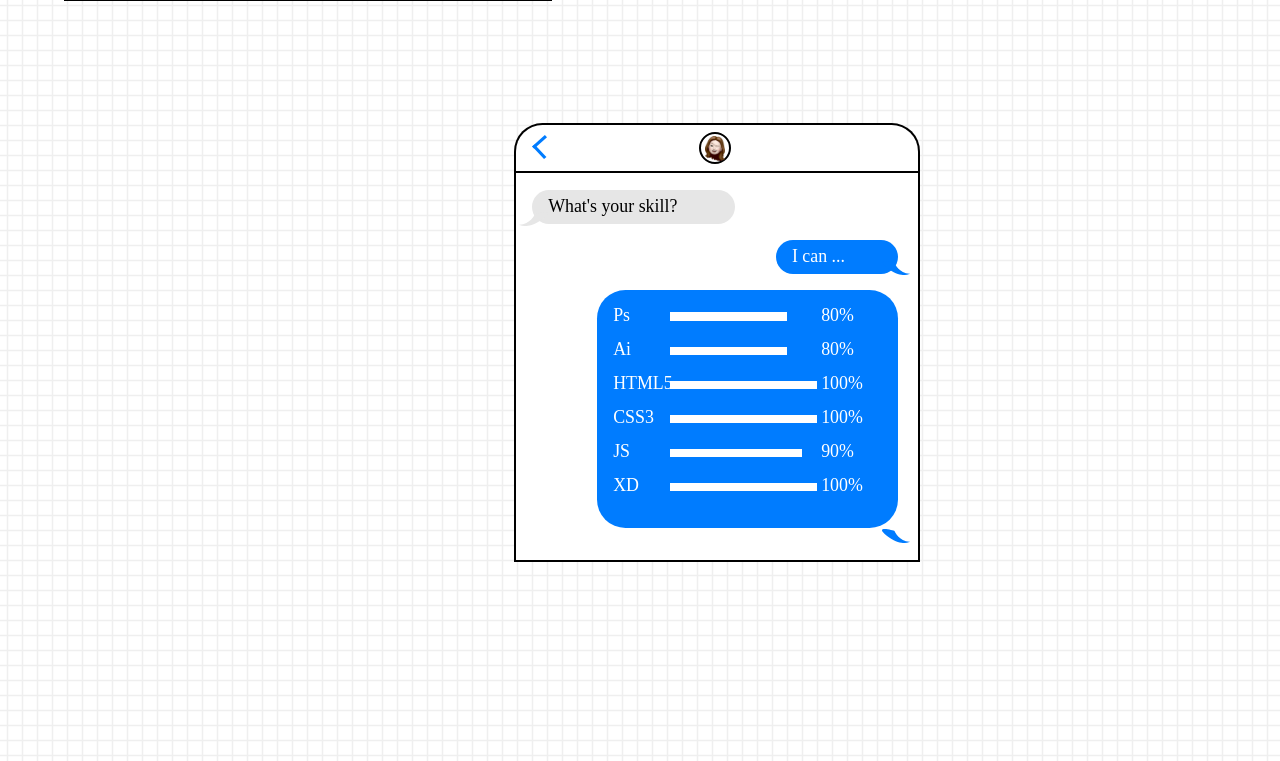
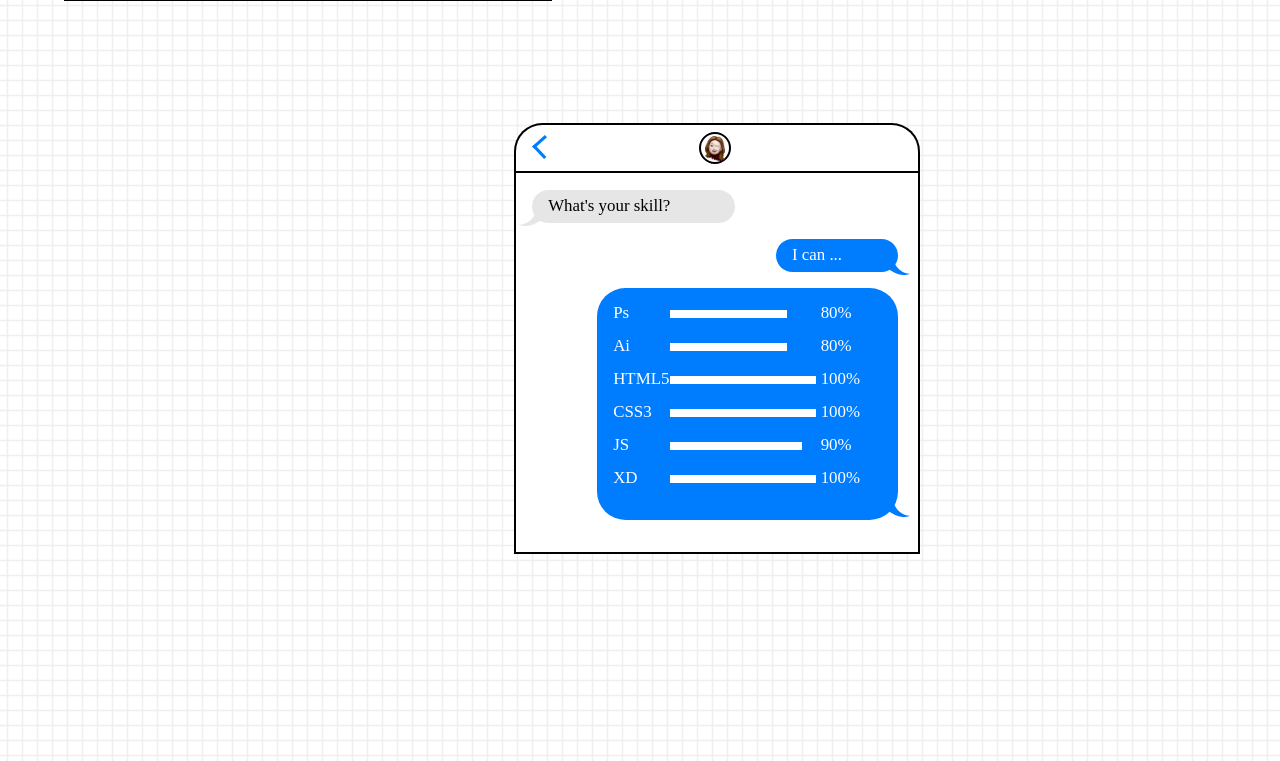
Before and after one commit to chaeveen/chaeveen.github.io, a PHP site: page / in a window 1280 px wide. Shown: the part 1367-2128 px from the top of the page. Run offline with PHP 8.4, Linux system fonts and the light colour scheme; some web fonts are replaced.

Commit message:
Update main.css

```diff
--- a/css/main.css
+++ b/css/main.css
@@ -525,7 +525,7 @@ section.main {
 .skill .content {
     background-color: #fff;
     border: #000 2px solid;
-    font-size: 1.375rem;
+    font-size: 1.3rem;
     padding: 1.25rem;
 }
 
@@ -583,7 +583,7 @@ section.main {
     display: block;
     width: 2.188rem;
     position: absolute;
-    top: 31.25rem;
+    top: 29.25rem;
     right: 0.75rem;
 }
 
```
